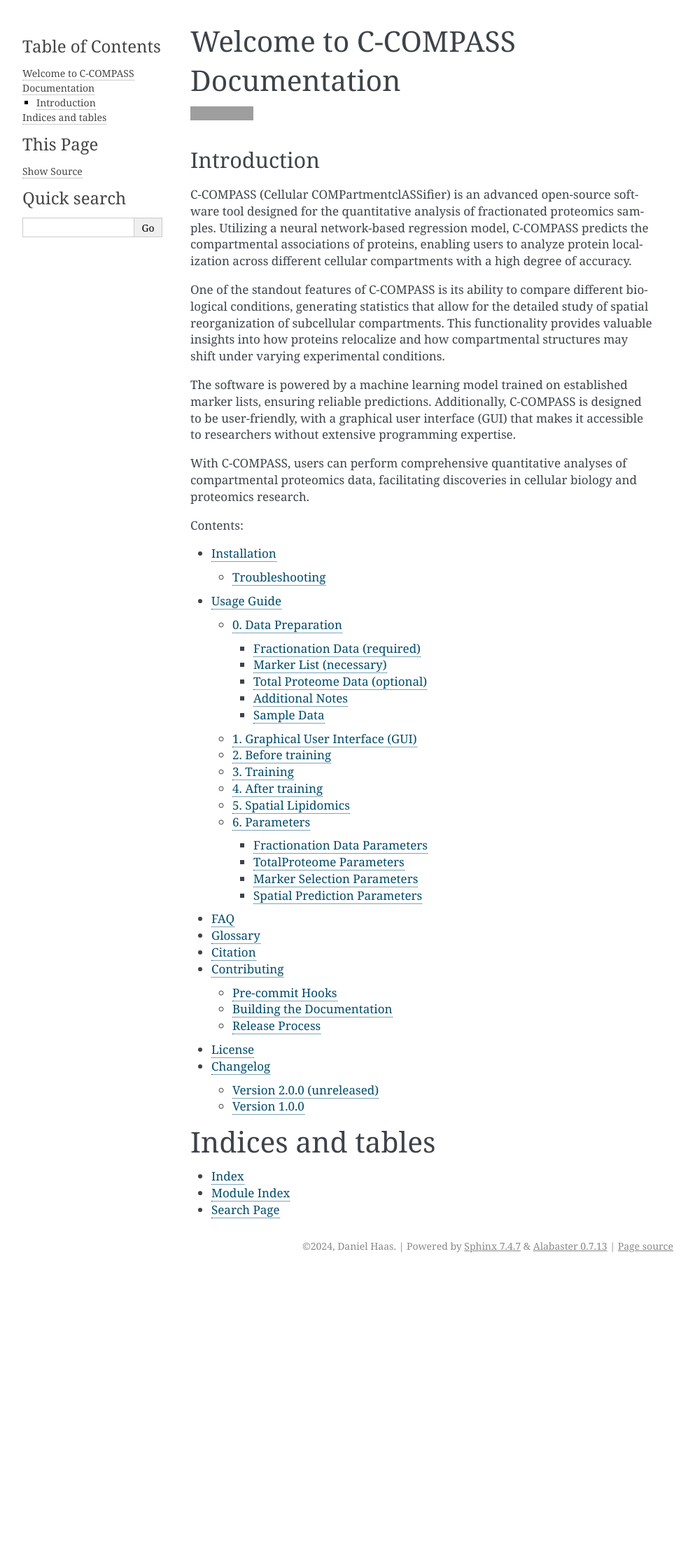
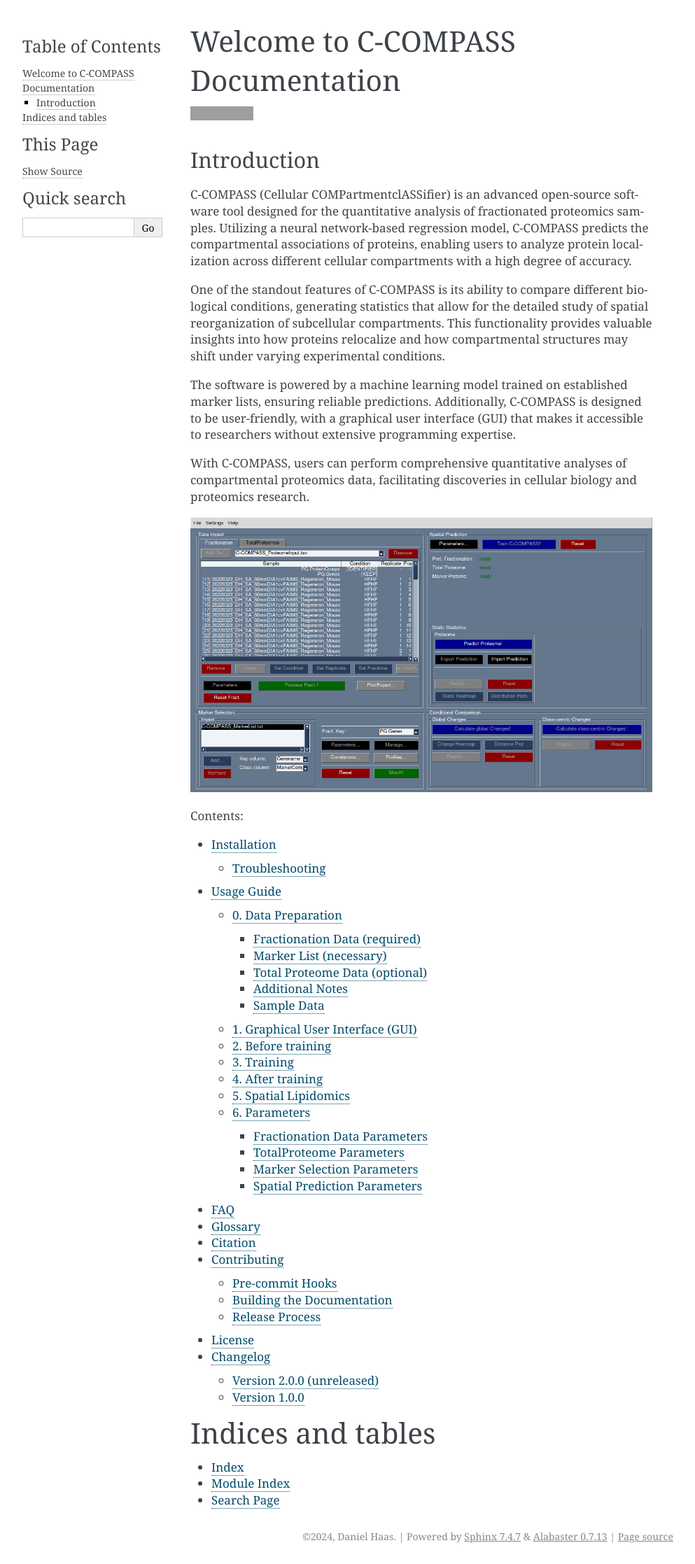
Before and after one commit to ICB-DCM/C-COMPASS, a Sphinx documentation site: the page built from doc/index.rst, in a window 1280 px wide. Shown: the whole page at 70% size, without its empty margins (148-1141 px from the left). Built offline with Sphinx 7.4.7, drawn with Linux system fonts in a browser that asks for light colours; before the commit the page ends 1820 px from its top, so only the background shows below that; grey boxes are pictures that could not be loaded.

Commit message:
doc: add gui screenshot (#184)
Closes #179.

```diff
--- a/doc/index.rst
+++ b/doc/index.rst
@@ -16,6 +16,9 @@ The software is powered by a machine learning model trained on established marke
 
 With C-COMPASS, users can perform comprehensive quantitative analyses of compartmental proteomics data, facilitating discoveries in cellular biology and proteomics research.
 
+.. image:: gfx/ccompass_gui_sample_data_screenshot.png
+   :width: 100%
+   :alt: C-COMPASS GUI
 
 .. toctree::
    :maxdepth: 3
--- a/doc/usage.rst
+++ b/doc/usage.rst
@@ -207,6 +207,10 @@ computer:
 1. Graphical User Interface (GUI)
 =================================
 
+.. image:: gfx/ccompass_gui_sample_data_screenshot.png
+   :width: 100%
+   :alt: C-COMPASS GUI
+
 C-COMPASS allows you to save and load your sessions via the main menu
 (:menuselection:`File --> Save As`).
 Saving after each significant step is recommended to avoid data loss.
```
Also changed, not shown: README.md (+2 -0 lines), doc/gfx/ccompass_gui_sample_data_screenshot.png (added).
